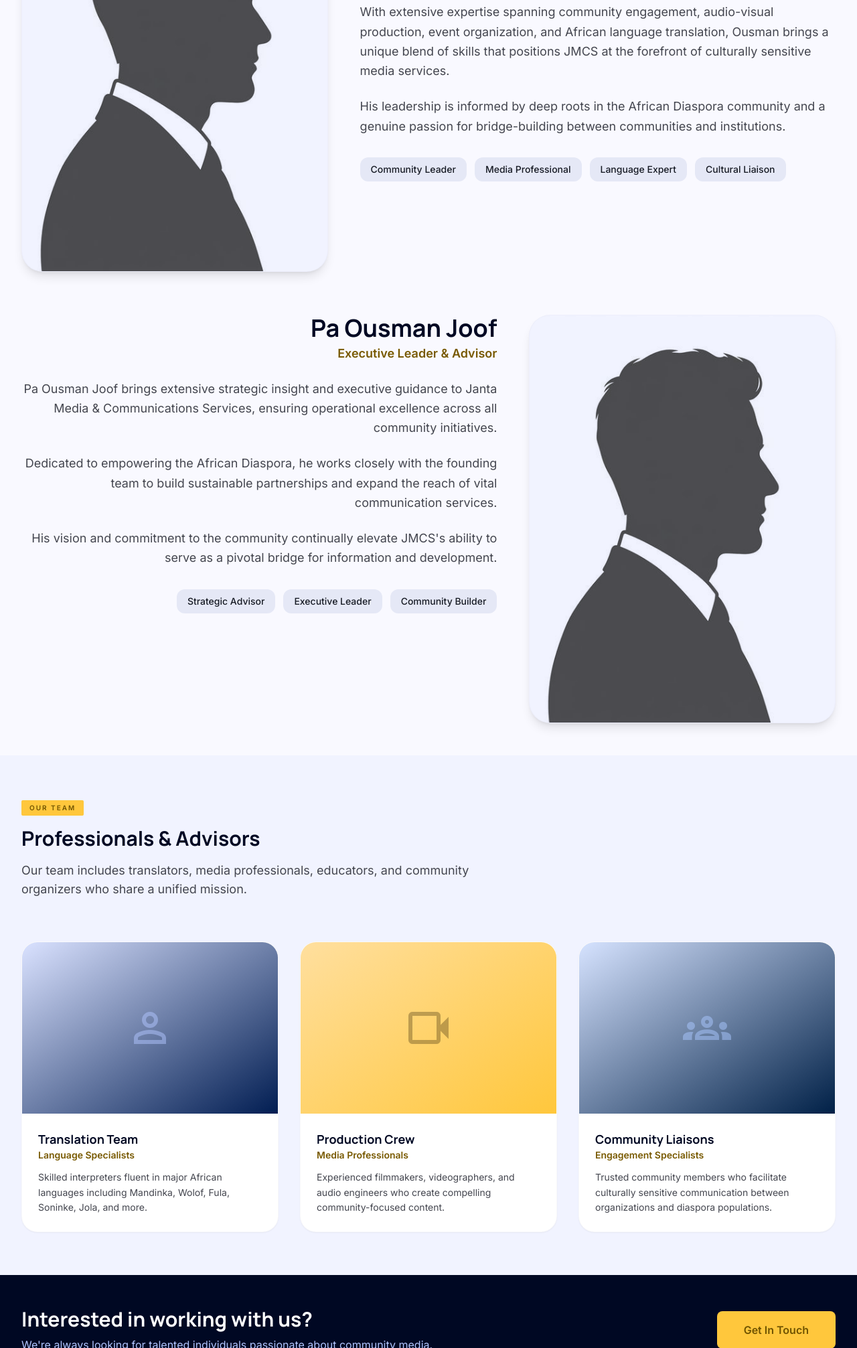
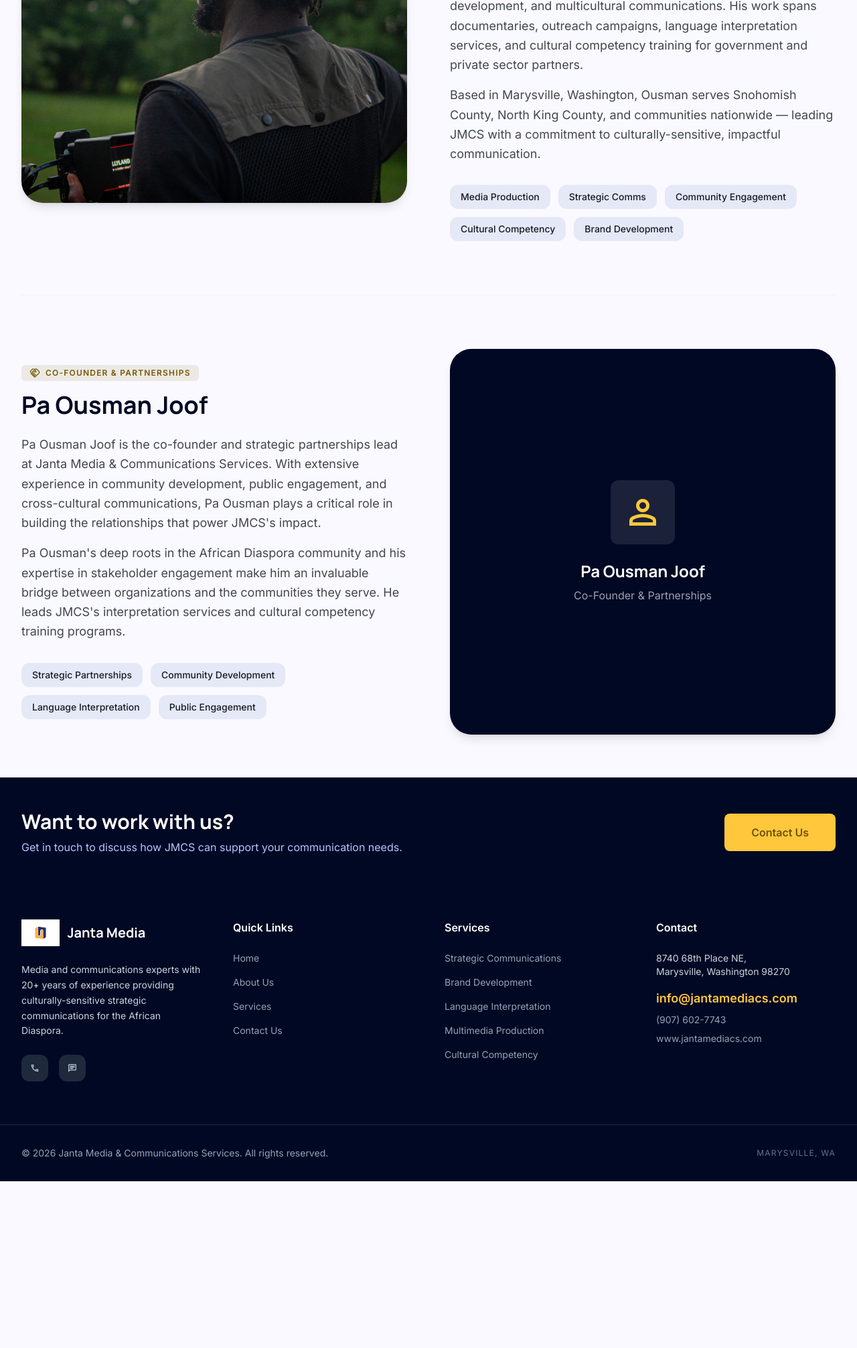
Before and after one commit to amrangaye/janta-media-ous-jarju, a website: page team.html in a window 1280 px wide. Shown: the part 787-2800 px from the top of the page at 67% size. After the commit the page ends 2551 px from the top, so only its background shows below. Drawn offline with nearby package versions, Linux system fonts and the light colour scheme.

Commit message:
feat(team): update Team page with real photo and PDF-aligned bios
- Replace silhouette placeholder with real directing photo for Ousman
- Update Ousman bio with 20+ years experience and full service expertise
- Update Pa Ousman Joof bio with partnerships and interpretation focus
- Update skill tags to match PDF service offerings
- Update logo, footer, and branding across page

Closes #8

```diff
--- a/team.html
+++ b/team.html
@@ -4,7 +4,7 @@
     <meta charset="utf-8"/>
     <meta content="width=device-width, initial-scale=1.0" name="viewport"/>
     <title>Meet the Team | Janta Media &amp; Communications Services</title>
-    <meta name="description" content="Meet the passionate professionals behind Janta Media & Communications Services who are dedicated to serving the African Diaspora community."/>
+    <meta name="description" content="Meet the leadership team behind JMCS — Ousman Jarju and Pa Ousman Joof, with 20+ years of media, communications, and community engagement experience."/>
     <script src="https://cdn.tailwindcss.com?plugins=forms,container-queries"></script>
     <link href="https://fonts.googleapis.com/css2?family=Manrope:wght@400;600;700;800&family=Inter:wght@300;400;500;600&display=swap" rel="stylesheet"/>
     <link href="https://fonts.googleapis.com/css2?family=Material+Symbols+Outlined:wght,FILL@100..700,0..1&display=block" rel="stylesheet"/>
@@ -22,7 +22,7 @@
 <nav class="fixed top-0 w-full z-50 bg-white/70 backdrop-blur-xl shadow-sm">
     <div class="flex justify-between items-center w-full px-6 md:px-8 py-4 max-w-7xl mx-auto">
         <a href="index.html" class="flex items-center gap-3">
-            <img src="assets/images/logo.jpg" alt="Janta Media Logo" class="h-10 md:h-12 object-contain mix-blend-darken">
+            <img src="assets/images/jmcs_logo_icon.jpeg" alt="Janta Media Logo" class="h-10 md:h-12 object-contain">
             <span class="text-2xl font-black text-primary tracking-tighter font-headline hidden sm:block">Janta Media</span>
         </a>
         <div class="hidden md:flex items-center gap-8">
@@ -51,131 +51,95 @@
     <!-- Page Hero -->
     <section class="py-12 md:py-16 px-6 md:px-8 bg-gradient-to-br from-primary to-primary-container text-white relative overflow-hidden">
         <div class="absolute inset-0 opacity-10">
-            <div class="absolute top-0 right-20 w-[500px] h-[500px] bg-secondary-container rounded-full blur-[120px]"></div>
+            <div class="absolute top-10 right-10 w-[400px] h-[400px] bg-secondary-container rounded-full blur-[100px]"></div>
         </div>
         <div class="max-w-7xl mx-auto relative z-10">
-            <span class="inline-block px-3 py-1 bg-secondary text-on-secondary text-[10px] uppercase tracking-[0.2em] font-label font-bold rounded-sm mb-4">Our People</span>
+            <span class="inline-block px-3 py-1 bg-secondary text-on-secondary text-[10px] uppercase tracking-[0.2em] font-label font-bold rounded-sm mb-4">Our Leadership</span>
             <h1 class="text-4xl md:text-6xl font-headline font-extrabold tracking-tighter leading-tight">Meet the Team</h1>
-            <p class="max-w-2xl text-lg text-surface-container-highest/80 mt-6 font-light leading-relaxed">The passionate professionals behind JMCS — united by a shared commitment to empowering the African Diaspora through media and communication.</p>
+            <p class="max-w-2xl text-lg text-surface-container-highest/80 mt-6 font-light leading-relaxed">Experienced professionals dedicated to elevating voices and building bridges through media and communications.</p>
         </div>
     </section>
 
-    <!-- Leadership -->
-    <section class="py-12 px-6 md:px-8 bg-surface">
+    <!-- Team Members -->
+    <section class="py-16 px-6 md:px-8 bg-surface">
         <div class="max-w-7xl mx-auto">
-            <span class="inline-block px-3 py-1 bg-secondary-container text-on-secondary-container text-[10px] uppercase tracking-[0.2em] font-label font-bold rounded-sm mb-4">Leadership</span>
-            <h2 class="text-3xl font-headline font-bold text-primary mb-16">Executive Team</h2>
 
-            <!-- Founder Card 1 -->
-            <div class="grid md:grid-cols-5 gap-12 items-start mb-16">
-                <div class="md:col-span-2">
-                    <div class="rounded-[2rem] overflow-hidden aspect-[3/4] shadow-lg bg-surface-container-low border border-outline-variant/10">
-                        <img class="w-full h-full object-cover opacity-90 mix-blend-multiply" alt="Ousman Jarju — Founder and Director of Janta Media" src="assets/images/silhouette_profile_ousman_1774181267456.png"/>
+            <!-- Ousman Jarju — Founder -->
+            <div class="grid md:grid-cols-2 gap-16 items-center mb-20">
+                <div class="rounded-[2rem] overflow-hidden aspect-square shadow-lg">
+                    <img class="w-full h-full object-cover" alt="Ousman Jarju — Founder & CEO of Janta Media" src="assets/images/ousman_directing.jpeg"/>
+                </div>
+                <div>
+                    <span class="inline-flex items-center gap-2 text-secondary font-bold tracking-widest text-xs uppercase mb-4 bg-secondary/10 px-3 py-1 rounded-md">
+                        <span class="material-symbols-outlined text-[16px]">star</span> Founder &amp; CEO
+                    </span>
+                    <h2 class="text-3xl md:text-4xl font-headline font-bold text-primary mb-6 leading-tight">Ousman Jarju</h2>
+                    <div class="space-y-4 text-on-surface-variant text-lg leading-relaxed">
+                        <p>
+                            Ousman Jarju is the founder and visionary behind Janta Media &amp; Communications Services. With over 20 years of experience in media production, strategic communications, and community engagement, Ousman has built a career dedicated to amplifying the voices of the African Diaspora and immigrant communities.
+                        </p>
+                        <p>
+                            A skilled filmmaker, media strategist, and cultural bridge-builder, Ousman brings deep expertise in audiovisual storytelling, brand development, and multicultural communications. His work spans documentaries, outreach campaigns, language interpretation services, and cultural competency training for government and private sector partners.
+                        </p>
+                        <p>
+                            Based in Marysville, Washington, Ousman serves Snohomish County, North King County, and communities nationwide — leading JMCS with a commitment to culturally-sensitive, impactful communication.
+                        </p>
                     </div>
-                </div>
-                <div class="md:col-span-3">
-                    <h3 class="text-3xl md:text-4xl font-headline font-bold text-primary mb-1">Ousman Jarju</h3>
-                    <p class="text-secondary font-semibold text-lg mb-6">Founder &amp; Director</p>
-                    <p class="text-on-surface-variant text-lg leading-relaxed mb-6">
-                        Ousman Jarju is a multifaceted professional, community leader, and the driving force behind Janta Media &amp; Communications Services. He manages the day-to-day business operations and strategic vision of JMCS.
-                    </p>
-                    <p class="text-on-surface-variant text-lg leading-relaxed mb-6">
-                        With extensive expertise spanning community engagement, audio-visual production, event organization, and African language translation, Ousman brings a unique blend of skills that positions JMCS at the forefront of culturally sensitive media services.
-                    </p>
-                    <p class="text-on-surface-variant text-lg leading-relaxed mb-8">
-                        His leadership is informed by deep roots in the African Diaspora community and a genuine passion for bridge-building between communities and institutions.
-                    </p>
-                    <div class="flex flex-wrap gap-3">
-                        <span class="px-4 py-2 bg-surface-container-high rounded-full text-sm font-medium text-on-surface">Community Leader</span>
-                        <span class="px-4 py-2 bg-surface-container-high rounded-full text-sm font-medium text-on-surface">Media Professional</span>
-                        <span class="px-4 py-2 bg-surface-container-high rounded-full text-sm font-medium text-on-surface">Language Expert</span>
-                        <span class="px-4 py-2 bg-surface-container-high rounded-full text-sm font-medium text-on-surface">Cultural Liaison</span>
+                    <div class="flex flex-wrap gap-3 mt-8">
+                        <span class="px-4 py-2 bg-surface-container-high rounded-full text-sm font-medium text-on-surface">Media Production</span>
+                        <span class="px-4 py-2 bg-surface-container-high rounded-full text-sm font-medium text-on-surface">Strategic Comms</span>
+                        <span class="px-4 py-2 bg-surface-container-high rounded-full text-sm font-medium text-on-surface">Community Engagement</span>
+                        <span class="px-4 py-2 bg-surface-container-high rounded-full text-sm font-medium text-on-surface">Cultural Competency</span>
+                        <span class="px-4 py-2 bg-surface-container-high rounded-full text-sm font-medium text-on-surface">Brand Development</span>
                     </div>
                 </div>
             </div>
 
-            <!-- Founder Card 2 -->
-            <div class="grid md:grid-cols-5 gap-12 items-start">
-                <div class="md:col-span-2 md:order-2">
-                    <div class="rounded-[2rem] overflow-hidden aspect-[3/4] shadow-lg bg-surface-container-low border border-outline-variant/10">
-                        <img class="w-full h-full object-cover opacity-90 mix-blend-multiply" alt="Pa Ousman Joof — Executive Leader" src="assets/images/silhouette_profile_ousman_1774181267456.png"/>
+            <!-- Divider -->
+            <div class="border-t border-outline-variant/20 my-8"></div>
+
+            <!-- Pa Ousman Joof -->
+            <div class="grid md:grid-cols-2 gap-16 items-center mt-20">
+                <div class="order-2 md:order-1">
+                    <span class="inline-flex items-center gap-2 text-secondary font-bold tracking-widest text-xs uppercase mb-4 bg-secondary/10 px-3 py-1 rounded-md">
+                        <span class="material-symbols-outlined text-[16px]">handshake</span> Co-Founder &amp; Partnerships
+                    </span>
+                    <h2 class="text-3xl md:text-4xl font-headline font-bold text-primary mb-6 leading-tight">Pa Ousman Joof</h2>
+                    <div class="space-y-4 text-on-surface-variant text-lg leading-relaxed">
+                        <p>
+                            Pa Ousman Joof is the co-founder and strategic partnerships lead at Janta Media &amp; Communications Services. With extensive experience in community development, public engagement, and cross-cultural communications, Pa Ousman plays a critical role in building the relationships that power JMCS's impact.
+                        </p>
+                        <p>
+                            Pa Ousman's deep roots in the African Diaspora community and his expertise in stakeholder engagement make him an invaluable bridge between organizations and the communities they serve. He leads JMCS's interpretation services and cultural competency training programs.
+                        </p>
+                    </div>
+                    <div class="flex flex-wrap gap-3 mt-8">
+                        <span class="px-4 py-2 bg-surface-container-high rounded-full text-sm font-medium text-on-surface">Strategic Partnerships</span>
+                        <span class="px-4 py-2 bg-surface-container-high rounded-full text-sm font-medium text-on-surface">Community Development</span>
+                        <span class="px-4 py-2 bg-surface-container-high rounded-full text-sm font-medium text-on-surface">Language Interpretation</span>
+                        <span class="px-4 py-2 bg-surface-container-high rounded-full text-sm font-medium text-on-surface">Public Engagement</span>
                     </div>
                 </div>
-                <div class="md:col-span-3 md:order-1 md:text-right">
-                    <h3 class="text-3xl md:text-4xl font-headline font-bold text-primary mb-1">Pa Ousman Joof</h3>
-                    <p class="text-secondary font-semibold text-lg mb-6">Executive Leader &amp; Advisor</p>
-                    <p class="text-on-surface-variant text-lg leading-relaxed mb-6">
-                        Pa Ousman Joof brings extensive strategic insight and executive guidance to Janta Media &amp; Communications Services, ensuring operational excellence across all community initiatives.
-                    </p>
-                    <p class="text-on-surface-variant text-lg leading-relaxed mb-6">
-                        Dedicated to empowering the African Diaspora, he works closely with the founding team to build sustainable partnerships and expand the reach of vital communication services.
-                    </p>
-                    <p class="text-on-surface-variant text-lg leading-relaxed mb-8">
-                        His vision and commitment to the community continually elevate JMCS's ability to serve as a pivotal bridge for information and development.
-                    </p>
-                    <div class="flex flex-wrap gap-3 md:justify-end">
-                        <span class="px-4 py-2 bg-surface-container-high rounded-full text-sm font-medium text-on-surface">Strategic Advisor</span>
-                        <span class="px-4 py-2 bg-surface-container-high rounded-full text-sm font-medium text-on-surface">Executive Leader</span>
-                        <span class="px-4 py-2 bg-surface-container-high rounded-full text-sm font-medium text-on-surface">Community Builder</span>
+                <div class="order-1 md:order-2 rounded-[2rem] overflow-hidden aspect-square shadow-lg bg-primary p-10 flex flex-col justify-center text-center text-white">
+                    <div class="w-24 h-24 bg-white/10 rounded-full flex items-center justify-center mx-auto mb-6">
+                        <span class="material-symbols-outlined text-6xl text-secondary-container">person</span>
                     </div>
+                    <h3 class="text-2xl font-headline font-bold mb-2">Pa Ousman Joof</h3>
+                    <p class="text-surface-container-highest/70">Co-Founder &amp; Partnerships</p>
                 </div>
             </div>
+
         </div>
     </section>
 
-    <!-- Team Grid -->
-    <section class="py-16 px-6 md:px-8 bg-surface-container-low">
-        <div class="max-w-7xl mx-auto">
-            <span class="inline-block px-3 py-1 bg-secondary-container text-on-secondary-container text-[10px] uppercase tracking-[0.2em] font-label font-bold rounded-sm mb-4">Our Team</span>
-            <h2 class="text-3xl font-headline font-bold text-primary mb-4">Professionals &amp; Advisors</h2>
-            <p class="text-on-surface-variant text-lg mb-16 max-w-2xl">Our team includes translators, media professionals, educators, and community organizers who share a unified mission.</p>
-
-            <div class="grid sm:grid-cols-2 lg:grid-cols-3 gap-8">
-                <!-- Team Member 1 -->
-                <div class="bg-white rounded-[1.5rem] overflow-hidden shadow-sm border border-outline-variant/10 hover:shadow-md transition-shadow">
-                    <div class="h-64 bg-gradient-to-br from-primary-fixed to-primary-container flex items-center justify-center">
-                        <span class="material-symbols-outlined text-7xl text-primary-fixed-dim/50">person</span>
-                    </div>
-                    <div class="p-6">
-                        <h3 class="text-lg font-headline font-bold text-primary">Translation Team</h3>
-                        <p class="text-secondary font-semibold text-sm mb-3">Language Specialists</p>
-                        <p class="text-on-surface-variant text-sm leading-relaxed">Skilled interpreters fluent in major African languages including Mandinka, Wolof, Fula, Soninke, Jola, and more.</p>
-                    </div>
-                </div>
-                <!-- Team Member 2 -->
-                <div class="bg-white rounded-[1.5rem] overflow-hidden shadow-sm border border-outline-variant/10 hover:shadow-md transition-shadow">
-                    <div class="h-64 bg-gradient-to-br from-secondary-fixed to-secondary-container flex items-center justify-center">
-                        <span class="material-symbols-outlined text-7xl text-on-secondary-fixed/30">videocam</span>
-                    </div>
-                    <div class="p-6">
-                        <h3 class="text-lg font-headline font-bold text-primary">Production Crew</h3>
-                        <p class="text-secondary font-semibold text-sm mb-3">Media Professionals</p>
-                        <p class="text-on-surface-variant text-sm leading-relaxed">Experienced filmmakers, videographers, and audio engineers who create compelling community-focused content.</p>
-                    </div>
-                </div>
-                <!-- Team Member 3 -->
-                <div class="bg-white rounded-[1.5rem] overflow-hidden shadow-sm border border-outline-variant/10 hover:shadow-md transition-shadow">
-                    <div class="h-64 bg-gradient-to-br from-tertiary-fixed to-tertiary-container flex items-center justify-center">
-                        <span class="material-symbols-outlined text-7xl text-tertiary-fixed-dim/50">groups</span>
-                    </div>
-                    <div class="p-6">
-                        <h3 class="text-lg font-headline font-bold text-primary">Community Liaisons</h3>
-                        <p class="text-secondary font-semibold text-sm mb-3">Engagement Specialists</p>
-                        <p class="text-on-surface-variant text-sm leading-relaxed">Trusted community members who facilitate culturally sensitive communication between organizations and diaspora populations.</p>
-                    </div>
-                </div>
-            </div>
-        </div>
-    </section>
-
-    <!-- Join the team CTA -->
+    <!-- CTA -->
     <section class="py-12 px-6 md:px-8 bg-primary">
         <div class="max-w-7xl mx-auto flex flex-col md:flex-row items-center justify-between gap-12">
             <div class="text-center md:text-left">
-                <h2 class="text-3xl font-headline font-bold text-white mb-2">Interested in working with us?</h2>
-                <p class="text-primary-fixed-dim">We're always looking for talented individuals passionate about community media.</p>
+                <h2 class="text-3xl font-headline font-bold text-white mb-2">Want to work with us?</h2>
+                <p class="text-primary-fixed-dim">Get in touch to discuss how JMCS can support your communication needs.</p>
             </div>
-            <a href="contact.html" class="bg-secondary-container text-on-secondary-container px-10 py-4 rounded-xl font-bold hover:scale-105 transition-transform whitespace-nowrap">Get In Touch</a>
+            <a href="contact.html" class="bg-secondary-container text-on-secondary-container px-10 py-4 rounded-xl font-bold hover:scale-105 transition-transform">Contact Us</a>
         </div>
     </section>
 
@@ -185,8 +149,11 @@
 <footer class="bg-[#000823] text-slate-300 pt-12 pb-8">
     <div class="grid grid-cols-1 md:grid-cols-4 gap-12 px-6 md:px-8 max-w-7xl mx-auto mb-16">
         <div>
-            <div class="text-xl font-bold text-white mb-6 font-headline">Janta Media</div>
-            <p class="text-sm leading-relaxed mb-6">Providing strategic communication services for the African Diaspora and immigrant community.</p>
+            <div class="flex items-center gap-3 mb-6">
+                <img src="assets/images/jmcs_logo_icon.jpeg" alt="JMCS Logo" class="h-10 object-contain">
+                <span class="text-xl font-bold text-white font-headline">Janta Media</span>
+            </div>
+            <p class="text-sm leading-relaxed mb-6">Media and communications experts with 20+ years of experience providing culturally-sensitive strategic communications for the African Diaspora.</p>
             <div class="flex gap-4">
                 <a href="tel:+19076027743" class="w-10 h-10 rounded-full bg-slate-800 flex items-center justify-center hover:bg-secondary transition-colors"><span class="material-symbols-outlined text-sm">call</span></a>
                 <a href="https://wa.me/19076027743" class="w-10 h-10 rounded-full bg-slate-800 flex items-center justify-center hover:bg-secondary transition-colors"><span class="material-symbols-outlined text-sm">chat</span></a>
@@ -204,10 +171,11 @@
         <div>
             <h4 class="text-white font-bold mb-6">Services</h4>
             <ul class="space-y-4 text-sm">
-                <li><a class="text-slate-400 hover:text-white transition-colors" href="services.html">Language Translation</a></li>
-                <li><a class="text-slate-400 hover:text-white transition-colors" href="services.html">Audio-Visual Services</a></li>
-                <li><a class="text-slate-400 hover:text-white transition-colors" href="services.html">Youth Development</a></li>
-                <li><a class="text-slate-400 hover:text-white transition-colors" href="services.html">Govt &amp; Private Training</a></li>
+                <li><a class="text-slate-400 hover:text-white transition-colors" href="services.html#strategic-comms">Strategic Communications</a></li>
+                <li><a class="text-slate-400 hover:text-white transition-colors" href="services.html#brand-dev">Brand Development</a></li>
+                <li><a class="text-slate-400 hover:text-white transition-colors" href="services.html#interpretation">Language Interpretation</a></li>
+                <li><a class="text-slate-400 hover:text-white transition-colors" href="services.html#multimedia">Multimedia Production</a></li>
+                <li><a class="text-slate-400 hover:text-white transition-colors" href="services.html#trainings">Cultural Competency</a></li>
             </ul>
         </div>
         <div>
@@ -215,10 +183,11 @@
             <p class="text-sm mb-4">8740 68th Place NE,<br/>Marysville, Washington 98270</p>
             <p class="text-[#ffc73c] font-bold text-lg mb-2">info@jantamediacs.com</p>
             <p class="text-sm text-slate-400">(907) 602-7743</p>
+            <a href="https://www.jantamediacs.com" class="text-sm text-slate-400 hover:text-white transition-colors mt-2 block">www.jantamediacs.com</a>
         </div>
     </div>
     <div class="max-w-7xl mx-auto px-6 md:px-8 pt-8 border-t border-slate-800 flex flex-col md:flex-row justify-between items-center gap-4">
-        <p class="font-body text-sm text-slate-400">&copy; 2025 Janta Media &amp; Communications Services. All rights reserved.</p>
+        <p class="font-body text-sm text-slate-400">&copy; 2026 Janta Media &amp; Communications Services. All rights reserved.</p>
         <div class="flex gap-6 text-xs text-slate-500 font-label">
             <span class="uppercase tracking-widest">Marysville, WA</span>
         </div>
```
